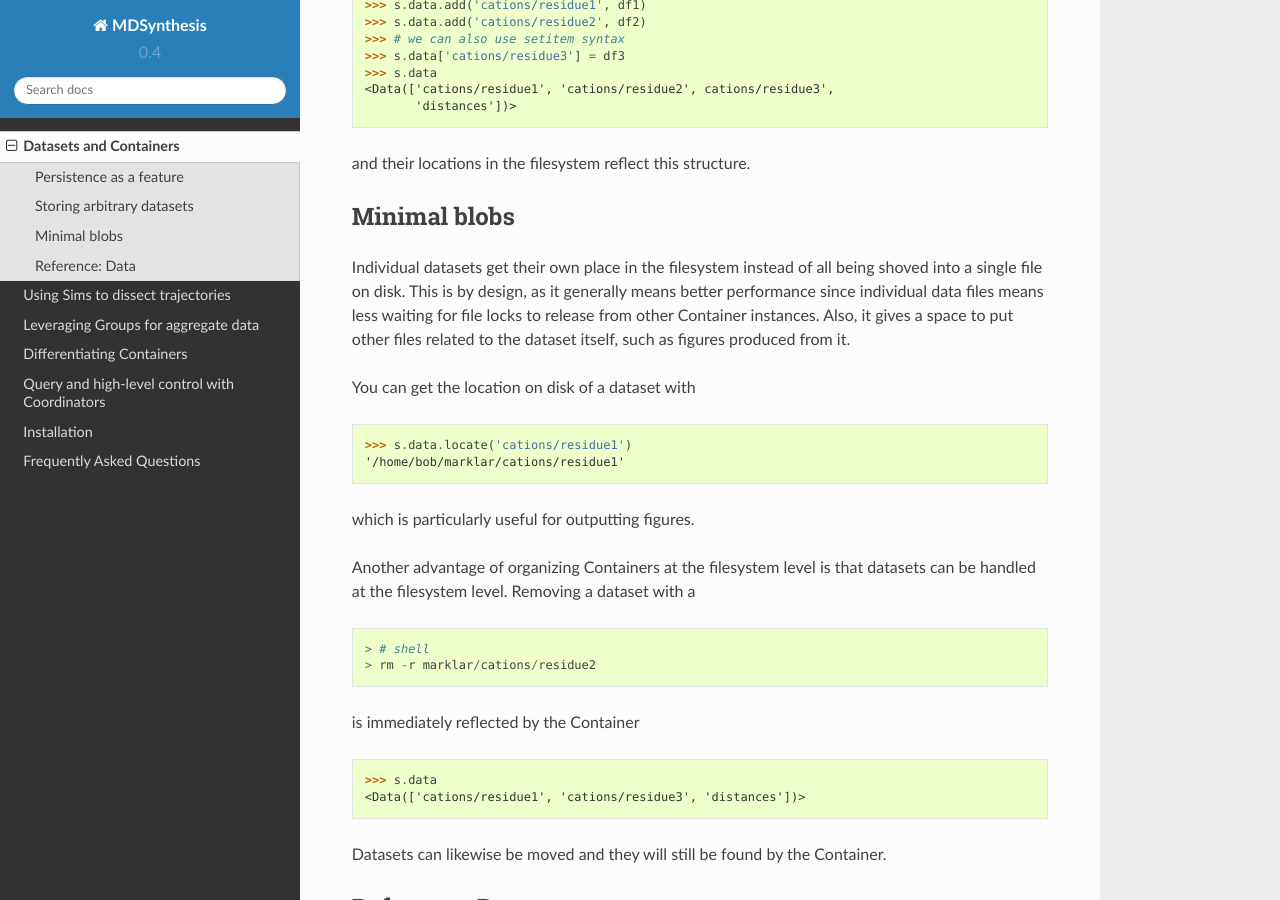
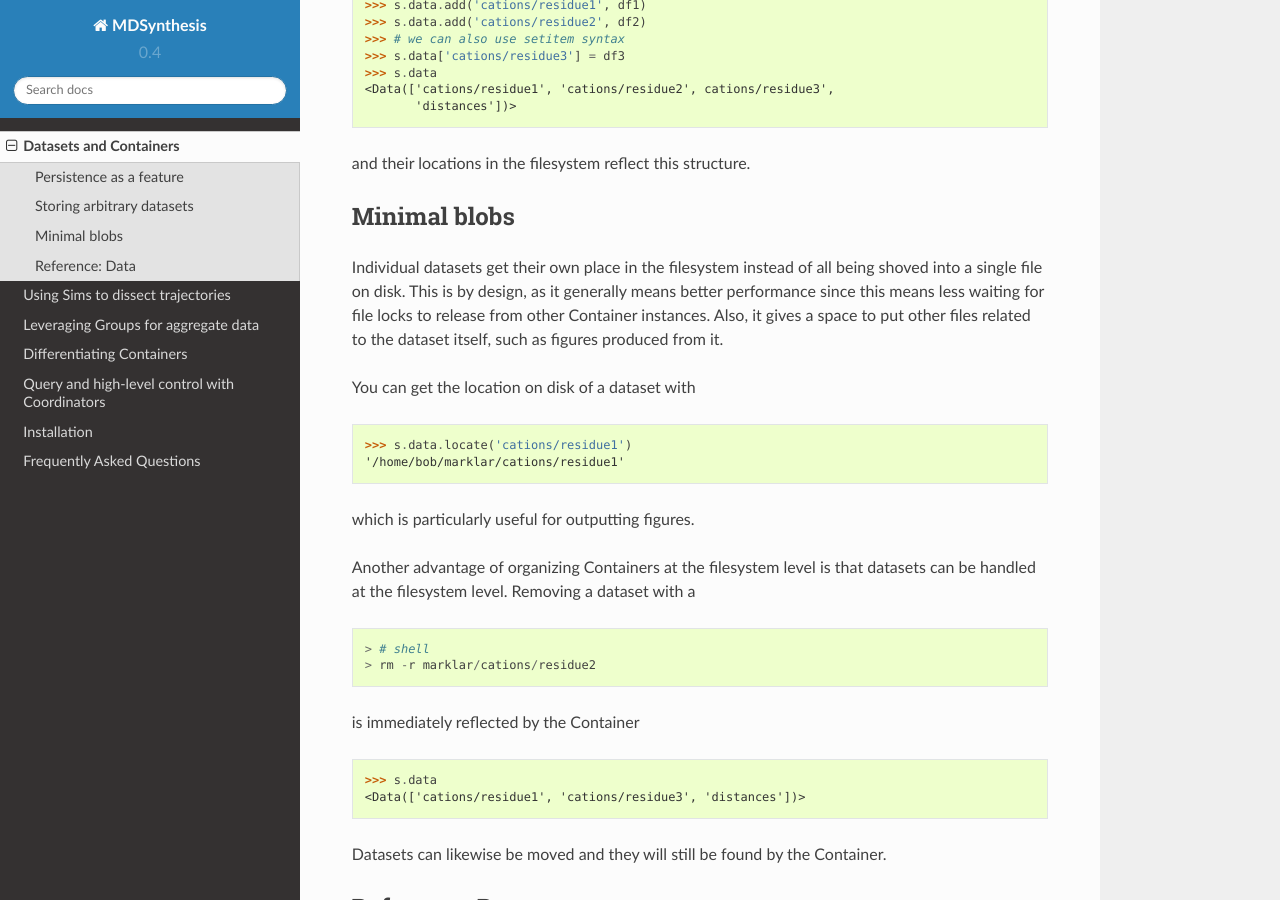
Before and after one commit to datreant/datreant, a Sphinx documentation site: the page built from docs/data.rst, in a window 1280 px wide and 900 px high, scrolled down 2639 px. Built offline with Sphinx 7.4.7 and the Read the Docs theme 2.0.0, drawn with Linux system fonts in a browser that asks for light colours; pages that are not in the unit, such as notebooks, are missing from menus.

Commit message:
Small doc fix.

```diff
--- a/docs/data.rst
+++ b/docs/data.rst
@@ -119,9 +119,9 @@ Minimal blobs
 =============
 Individual datasets get their own place in the filesystem instead of all being
 shoved into a single file on disk. This is by design, as it generally means
-better performance since individual data files means less waiting for file
-locks to release from other Container instances. Also, it gives a space to put
-other files related to the dataset itself, such as figures produced from it.
+better performance since this means less waiting for file locks to release from
+other Container instances. Also, it gives a space to put other files related to
+the dataset itself, such as figures produced from it.
 
 You can get the location on disk of a dataset with ::
 
```
